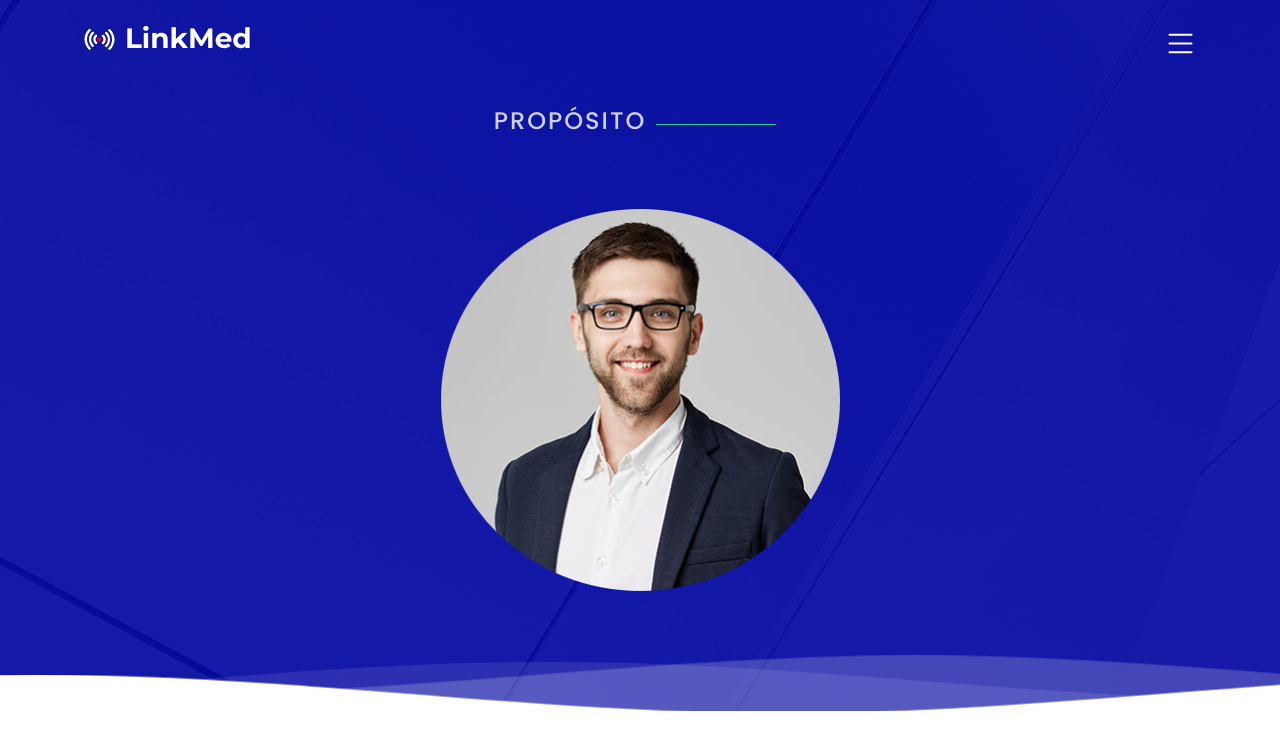
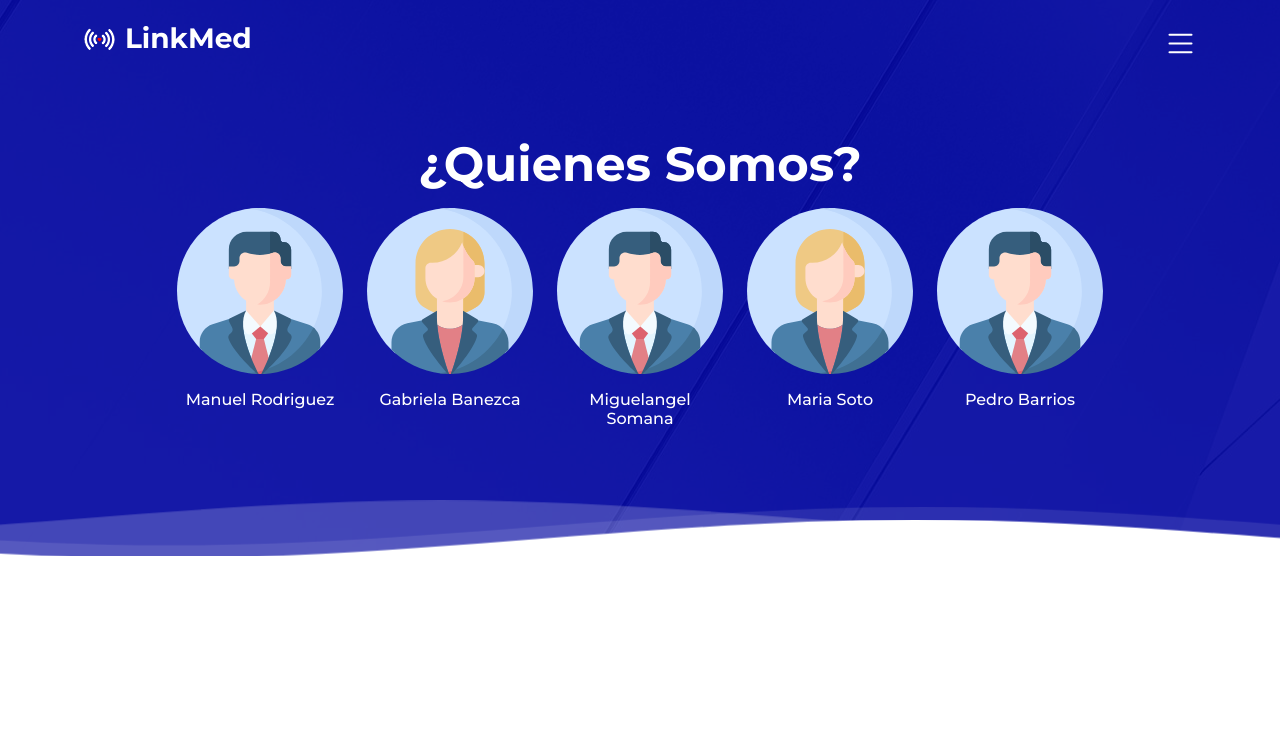
Before and after one commit to Miguelork/Frontend_IS, a React (Create React App) app: page /nosotros in a window 1280 px wide. Shown: the top 750 px of the page. Built offline with nearby package versions, Linux system fonts and the light colour scheme.

Commit message:
nosotros listo

```diff
--- a/src/components/Menu.jsx
+++ b/src/components/Menu.jsx
@@ -174,9 +174,11 @@ class Menu extends React.Component {
                       className='ri-price-tag-2-line'
                       style={{ color: "#4233ff" }}
                     />
-                    <h3>
-                      <a href> ¿Quienes Somos?</a>
-                    </h3>
+                    <Link to='/nosotros'>
+                      <h3>
+                        <a href>¿Quienes Somos?</a>
+                      </h3>
+                    </Link>
                   </div>
                 </div>
                 {(this.esAdmin())
--- a/src/components/Nosotros.jsx
+++ b/src/components/Nosotros.jsx
@@ -7,24 +7,81 @@ class Nosotros extends React.Component {
   render() {
     return (
       <div>
-            <Header></Header>
-            {/* ======= Hero Section ======= */}
+        <Header />
         <section id="hero">
           <div className="container">
-                    <div className="section-title" data-aos="fade-up">
-                        <h2>Propósito</h2>
-                        <p style={{ "color": "white" }} id="titulo"></p>
+            <div className="col-md-12 text-center">
+              <div data-aos="zoom-out">
+                <h1 className="mt-3 mb-3" style={{ "color": "white" }}> ¿Quienes Somos?</h1>
               </div>
-                    <div data-aos="zoom-out" data-aos-delay={300} id="imagen">
-                        <img src="assets/img/team/Picture2.png" className="col-md-5" alt="" className="img-fluid" />
+            </div>
+            <div className="row mb-3" id="bloqcontact">
+              <div className="col-md-1"></div>
+              <div className="col-md-2" id="headI" data-aos="zoom-out" role="button" data-toggle="collapse" data-target="#collapseI" aria-expanded="true" aria-controls="collapseI">
+                <img src="assets/img/perfilboy.svg" className="img-fluid" alt="" />
+                <h6 className="mt-3" style={{ "color": "white" }}>Manuel Rodriguez</h6>
+              </div>
+              <div className="col-md-2" id="headII" data-aos="zoom-out" role="button" data-toggle="collapse" data-target="#collapseII" aria-expanded="true" aria-controls="collapseII">
+                <img src="assets/img/perfilgirl.svg" className="img-fluid" alt="" />
+                <h6 className="mt-3" style={{ "color": "white" }}>Gabriela Banezca</h6>
+              </div>
+              <div className="col-md-2" id="headIII" data-aos="zoom-out" role="button" data-toggle="collapse" data-target="#collapseIII" aria-expanded="true" aria-controls="collapseIII">
+                <img src="assets/img/perfilboy.svg" className="img-fluid" alt="" />
+                <h6 className="mt-3" style={{ "color": "white" }}>Miguelangel Somana</h6>
+              </div>
+              <div className="col-md-2" id="headVI" data-aos="zoom-out" role="button" data-toggle="collapse" data-target="#collapseVI" aria-expanded="true" aria-controls="collapseVI">
+                <img src="assets/img/perfilgirl.svg" className="img-fluid" alt="" />
+                <h6 className="mt-3" style={{ "color": "white" }}>Maria Soto</h6>
+              </div>
+              <div className="col-md-2" id="headV" data-aos="zoom-out" role="button" data-toggle="collapse" data-target="#collapseV" aria-expanded="true" aria-controls="collapseV">
+                <img src="assets/img/perfilboy.svg" className="img-fluid" alt="" />
+                <h6 className="mt-3" style={{ "color": "white" }}>Pedro Barrios</h6>
+              </div>
+              <div id="collapseI" className="collapse bg-green" style={{ "padding-top": "1rem" }} aria-labelledby="headI" data-parent="#bloqcontact">
+                <h1 style={{ "color": "white" }} >Manuel Rodriguez</h1>
+                <p style={{ "color": "white" }} class="lead">This is a simple hero unit, a simple jumbotron-style component for calling extra attention to featured content or information.</p>
+                <p class="lead">
+                  <a class="btn-get-started btn-lg" href="https://wa.me/584129076968/" role="button">Contactame</a>
+                </p>
+              </div>
+              <div id="collapseII" className="collapse bg-green" style={{ "padding-top": "1rem" }} aria-labelledby="headII" data-parent="#bloqcontact">
+                <h1 style={{ "color": "white" }} >Gabriela Banezca</h1>
+                <p style={{ "color": "white" }} class="lead">This is a simple hero unit, a simple jumbotron-style component for calling extra attention to featured content or information.</p>
+                <p class="lead">
+                  <a class="btn-get-started btn-lg" href="https://wa.me/584129888614/" role="button">Contactame</a>
+                </p>
+              </div>
+              <div id="collapseIII" className="collapse bg-green" style={{ "padding-top": "1rem" }} aria-labelledby="headIII" data-parent="#bloqcontact">
+                <h1 style={{ "color": "white" }} >Miguelangel Somana</h1>
+                <p style={{ "color": "white" }} class="lead">This is a simple hero unit, a simple jumbotron-style component for calling extra attention to featured content or information.</p>
+                <p class="lead">
+                  <a class="btn-get-started btn-lg" href="https://wa.me/584129216461/" role="button">Contactame</a>
+                </p>
+              </div>
+              <div id="collapseVI" className="collapse bg-green" style={{ "padding-top": "1rem" }} aria-labelledby="headVI" data-parent="#bloqcontact">
+                <h1 style={{ "color": "white" }} >Maria Soto</h1>
+                <p style={{ "color": "white" }} class="lead">This is a simple hero unit, a simple jumbotron-style component for calling extra attention to featured content or information.</p>
+                <p class="lead">
+                  <a class="btn-get-started btn-lg" href="https://wa.me/584142871576/" role="button">Contactame</a>
+                </p>
+              </div>
+              <div id="collapseV" className="collapse bg-green" style={{ "padding-top": "1rem" }} aria-labelledby="headV" data-parent="#bloqcontact">
+                <h1 style={{ "color": "white" }} >Pedro Barrios</h1>
+                <p style={{ "color": "white" }} class="lead">This is a simple hero unit, a simple jumbotron-style component for calling extra attention to featured content or information.</p>
+                <p class="lead">
+                  <a class="btn-get-started btn-lg" href="https://wa.me/584241612170/" role="button">Contactame</a>
+                </p>
               </div>
             </div>
 
+          </div>
+
           <Wave />
+
         </section>
-            {/* End Hero */}
+
       </div>
-    );
+    )
   }
 }
 export default Nosotros
```
Also changed, not shown: public/assets/img/perfilboy.svg (added), public/assets/img/perfilgirl.svg (added). Lines whose indentation alone changed are shown as unchanged.
